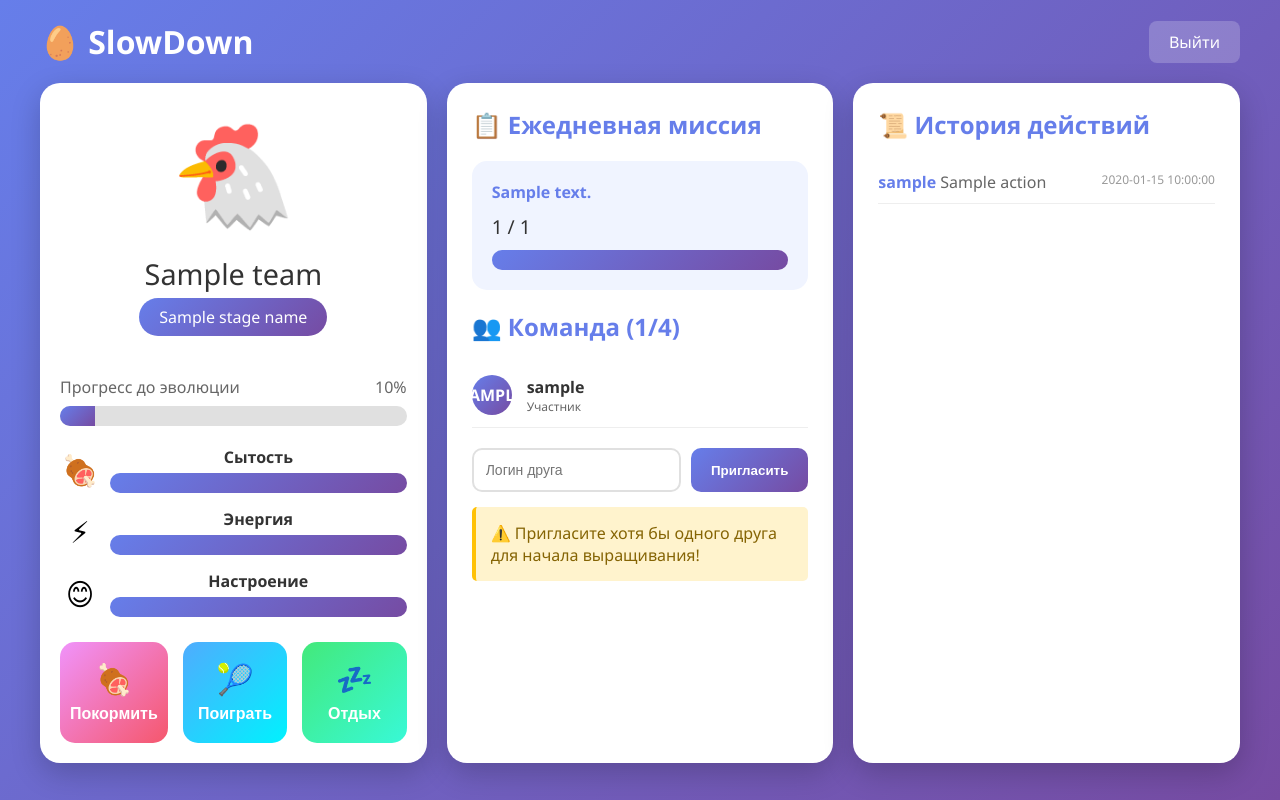
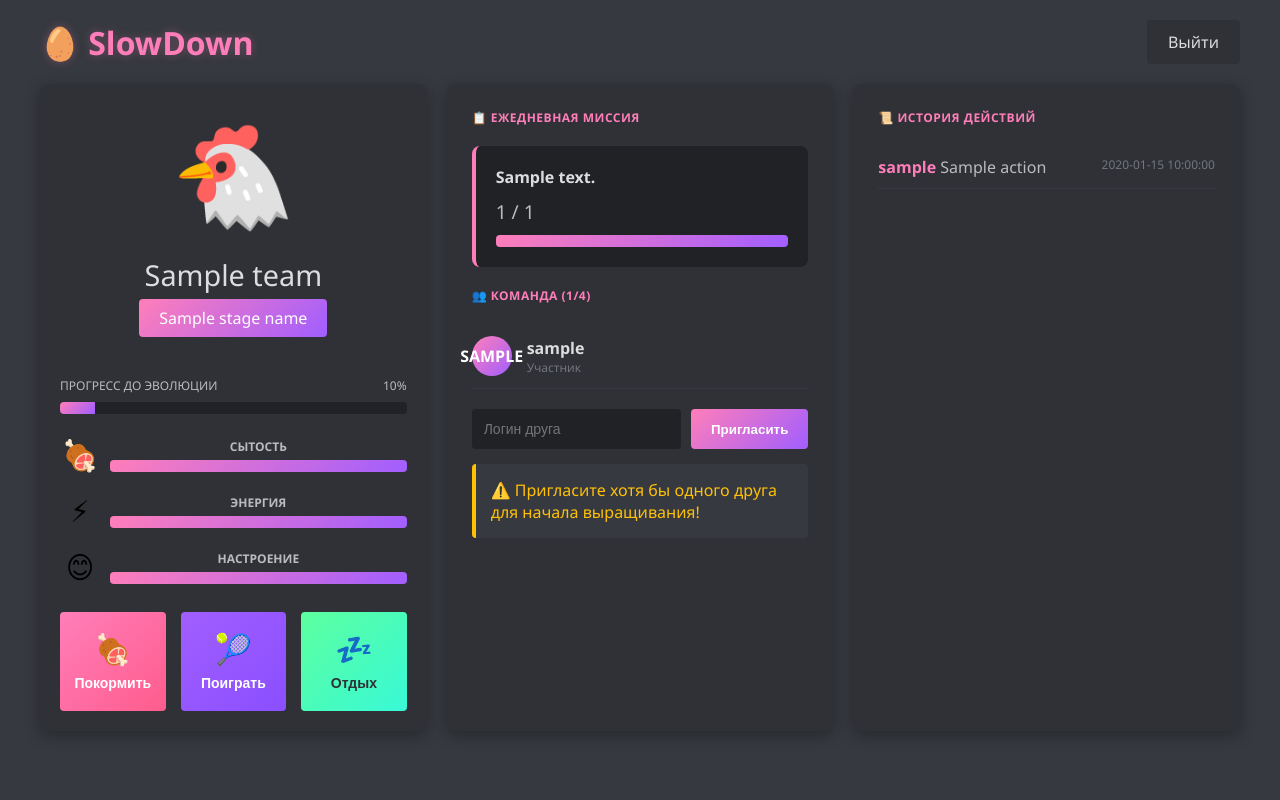
Before and after one commit to d4shsk/tamagochi, a FastAPI app: template slowdown/templates/dashboard.html in a window 1280 px wide. Run offline with FastAPI, Linux system fonts and the light colour scheme; the template is opened without the code that fills it: most values are stand-ins (such as "Sample title", 1, 10 or a date in 2020).

Commit message:
Title: Implement dark theme with pink-purple accents matching Discord style
Key features implemented:
- Updated .gitignore with comprehensive ignore patterns for development environments and compressed files
- Redesigned create_pet.html with dark theme (#36393f background) and gradient buttons using pink-purple colors
- Completely restyled dashboard.html with Discord-like dark interface including dark cards (#2f3136), pink accent colors (#ff7eb9), and improved layout
- Applied dark theme to login.html with new color scheme and modern input styling
- Implemented consistent dark theme across register.html matching the new design language
- Added custom scrollbar styling and improved visual hierarchy throughout all pages

The redesign implements a cohesive dark theme with pink-purple accents that closely resembles Discord's aesthetic while maintaining the application's functionality and improving overall visual consistency.

```diff
--- a/slowdown/templates/dashboard.html
+++ b/slowdown/templates/dashboard.html
@@ -12,7 +12,7 @@
         }
         body {
             font-family: 'Segoe UI', Tahoma, Geneva, Verdana, sans-serif;
-            background: linear-gradient(135deg, #667eea 0%, #764ba2 100%);
+            background-color: #36393f;
             min-height: 100vh;
             padding: 20px;
         }
@@ -22,21 +22,26 @@
             align-items: center;
             max-width: 1200px;
             margin: 0 auto 20px;
-            color: white;
+            color: #dcddde;
         }
         .header h1 {
             font-size: 2em;
+            color: #ff7eb9;
+            text-shadow: 0 0 10px rgba(255, 126, 185, 0.3);
         }
         .logout-btn {
-            background: rgba(255,255,255,0.2);
-            color: white;
+            background: #2f3136;
+            color: #dcddde;
             padding: 10px 20px;
-            border-radius: 8px;
+            border-radius: 4px;
             text-decoration: none;
-            transition: background 0.3s;
+            transition: background 0.3s, color 0.3s;
+            border: 1px solid transparent;
         }
         .logout-btn:hover {
-            background: rgba(255,255,255,0.3);
+            background: #202225;
+            border-color: #ff7eb9;
+            color: #ff7eb9;
         }
         .container {
             max-width: 1200px;
@@ -46,15 +51,18 @@
             gap: 20px;
         }
         .card {
-            background: white;
-            border-radius: 20px;
+            background: #2f3136;
+            border-radius: 8px;
             padding: 25px;
-            box-shadow: 0 10px 30px rgba(0,0,0,0.2);
+            box-shadow: 0 4px 16px rgba(0,0,0,0.3);
         }
         .card h2 {
-            color: #667eea;
+            color: #ff7eb9;
             margin-bottom: 20px;
-            font-size: 1.5em;
+            font-size: 1.3em;
+            text-transform: uppercase;
+            font-size: 12px;
+            letter-spacing: 0.5px;
         }
         .pet-display {
             text-align: center;
@@ -66,14 +74,14 @@
         }
         .pet-name {
             font-size: 1.8em;
-            color: #333;
+            color: #dcddde;
             margin-bottom: 5px;
         }
         .pet-stage {
-            background: linear-gradient(135deg, #667eea 0%, #764ba2 100%);
+            background: linear-gradient(135deg, #ff7eb9 0%, #a15eff 100%);
             color: white;
             padding: 8px 20px;
-            border-radius: 20px;
+            border-radius: 4px;
             display: inline-block;
             margin-bottom: 20px;
         }
@@ -84,17 +92,19 @@
             display: flex;
             justify-content: space-between;
             margin-bottom: 8px;
-            color: #666;
+            color: #b9bbbe;
+            font-size: 12px;
+            text-transform: uppercase;
         }
         .progress-bar {
-            height: 20px;
-            background: #e0e0e0;
-            border-radius: 10px;
+            height: 12px;
+            background: #202225;
+            border-radius: 4px;
             overflow: hidden;
         }
         .progress-fill {
             height: 100%;
-            background: linear-gradient(135deg, #667eea 0%, #764ba2 100%);
+            background: linear-gradient(135deg, #ff7eb9 0%, #a15eff 100%);
             transition: width 0.5s;
         }
         .stat-row {
@@ -112,8 +122,10 @@
         }
         .stat-name {
             font-weight: 600;
-            color: #333;
+            color: #b9bbbe;
             margin-bottom: 5px;
+            font-size: 12px;
+            text-transform: uppercase;
         }
         .actions {
             display: grid;
@@ -124,8 +136,8 @@
         .action-btn {
             padding: 20px 10px;
             border: none;
-            border-radius: 15px;
-            font-size: 16px;
+            border-radius: 4px;
+            font-size: 14px;
             font-weight: 600;
             cursor: pointer;
             transition: transform 0.2s, box-shadow 0.2s;
@@ -133,19 +145,19 @@
         }
         .action-btn:hover {
             transform: translateY(-3px);
-            box-shadow: 0 5px 15px rgba(0,0,0,0.2);
+            box-shadow: 0 5px 15px rgba(0,0,0,0.3);
         }
         .feed-btn {
-            background: linear-gradient(135deg, #f093fb 0%, #f5576c 100%);
+            background: linear-gradient(135deg, #ff7eb9 0%, #ff5c8d 100%);
             color: white;
         }
         .play-btn {
-            background: linear-gradient(135deg, #4facfe 0%, #00f2fe 100%);
+            background: linear-gradient(135deg, #a15eff 0%, #8a4fff 100%);
             color: white;
         }
         .rest-btn {
-            background: linear-gradient(135deg, #43e97b 0%, #38f9d7 100%);
-            color: white;
+            background: linear-gradient(135deg, #5cff9e 0%, #38f9d7 100%);
+            color: #2f3136;
         }
         .action-icon {
             font-size: 30px;
@@ -159,13 +171,13 @@
             display: flex;
             align-items: center;
             padding: 12px 0;
-            border-bottom: 1px solid #eee;
+            border-bottom: 1px solid #36393f;
         }
         .member-avatar {
             width: 40px;
             height: 40px;
             border-radius: 50%;
-            background: linear-gradient(135deg, #667eea 0%, #764ba2 100%);
+            background: linear-gradient(135deg, #ff7eb9 0%, #a15eff 100%);
             display: flex;
             align-items: center;
             justify-content: center;
@@ -178,11 +190,11 @@
         }
         .member-name {
             font-weight: 600;
-            color: #333;
+            color: #dcddde;
         }
         .member-role {
             font-size: 12px;
-            color: #666;
+            color: #72767d;
         }
         .invite-form {
             margin-top: 20px;
@@ -192,36 +204,46 @@
         .invite-form input {
             flex: 1;
             padding: 12px;
-            border: 2px solid #e0e0e0;
-            border-radius: 10px;
+            border: none;
+            border-radius: 4px;
+            background: #202225;
+            color: #dcddde;
             font-size: 14px;
+        }
+        .invite-form input:focus {
+            outline: none;
+            box-shadow: 0 0 0 2px #ff7eb9;
         }
         .invite-form button {
             padding: 12px 20px;
-            background: linear-gradient(135deg, #667eea 0%, #764ba2 100%);
+            background: linear-gradient(135deg, #ff7eb9 0%, #a15eff 100%);
             color: white;
             border: none;
-            border-radius: 10px;
+            border-radius: 4px;
             cursor: pointer;
             font-weight: 600;
         }
+        .invite-form button:hover {
+            box-shadow: 0 4px 15px rgba(255, 126, 185, 0.4);
+        }
         .mission-box {
-            background: #f0f4ff;
+            background: #202225;
             padding: 20px;
-            border-radius: 15px;
+            border-radius: 8px;
             margin-bottom: 20px;
+            border-left: 4px solid #ff7eb9;
         }
         .mission-title {
             font-weight: 600;
-            color: #667eea;
+            color: #dcddde;
             margin-bottom: 10px;
         }
         .mission-progress {
             font-size: 1.2em;
-            color: #333;
+            color: #b9bbbe;
         }
         .mission-complete {
-            color: #43e97b;
+            color: #5cff9e;
             font-weight: bold;
         }
         .activity-list {
@@ -233,26 +255,39 @@
             display: flex;
             justify-content: space-between;
             padding: 10px 0;
-            border-bottom: 1px solid #eee;
+            border-bottom: 1px solid #36393f;
         }
         .activity-user {
             font-weight: 600;
-            color: #667eea;
+            color: #ff7eb9;
         }
         .activity-action {
-            color: #666;
+            color: #b9bbbe;
         }
         .activity-time {
-            color: #999;
+            color: #72767d;
             font-size: 12px;
         }
         .warning-box {
-            background: #fff3cd;
+            background: #36393f;
             border-left: 4px solid #ffc107;
             padding: 15px;
-            border-radius: 5px;
+            border-radius: 4px;
             margin-top: 15px;
-            color: #856404;
+            color: #ffc107;
+        }
+        ::-webkit-scrollbar {
+            width: 8px;
+        }
+        ::-webkit-scrollbar-track {
+            background: #2f3136;
+        }
+        ::-webkit-scrollbar-thumb {
+            background: #202225;
+            border-radius: 4px;
+        }
+        ::-webkit-scrollbar-thumb:hover {
+            background: #ff7eb9;
         }
     </style>
 </head>
```
Also changed, not shown: slowdown/templates/create_pet.html (+22 -17 lines), slowdown/templates/login.html (+23 -15 lines), slowdown/templates/register.html (+23 -15 lines), 1 other file.
